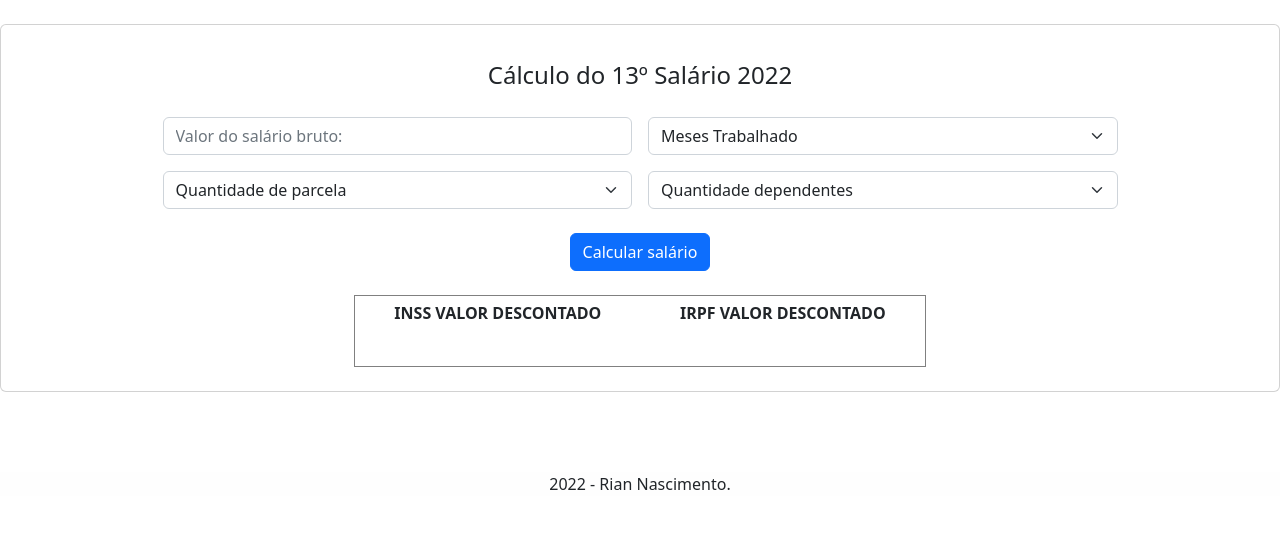
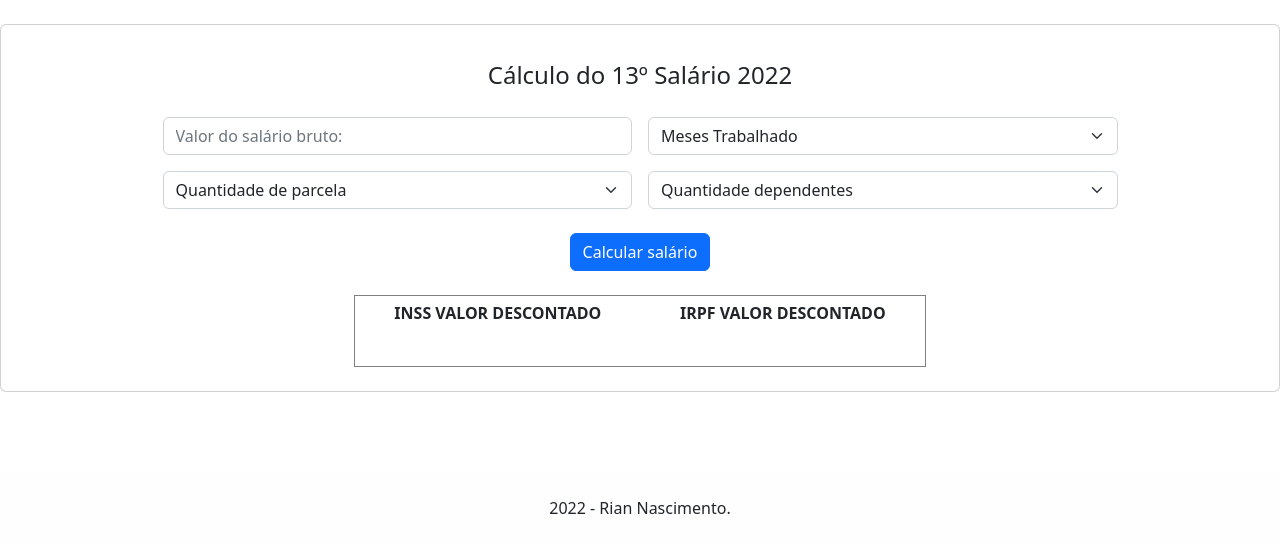
Before and after one commit to offrian/DecimoTerceiroSalario-Calculadora, a plain HTML site: page index.html in a window 1280 px wide. Drawn offline with nearby package versions, Linux system fonts and the light colour scheme.

Commit message:
Update index.html

```diff
--- a/index.html
+++ b/index.html
@@ -94,7 +94,7 @@
     </div>
          <footer class="bg-light text-center text-lg-start">
         <!-- Copyright -->
-        <div class="text-center p-15" style="background-color: rgba(255, 255, 255, 0.87);">
+        <div class="text-center p-4" style="background-color: rgba(255, 255, 255, 0.87);">
          2022 - Rian Nascimento.
           <a class="text-dark" href=></a>
         </div>
```
